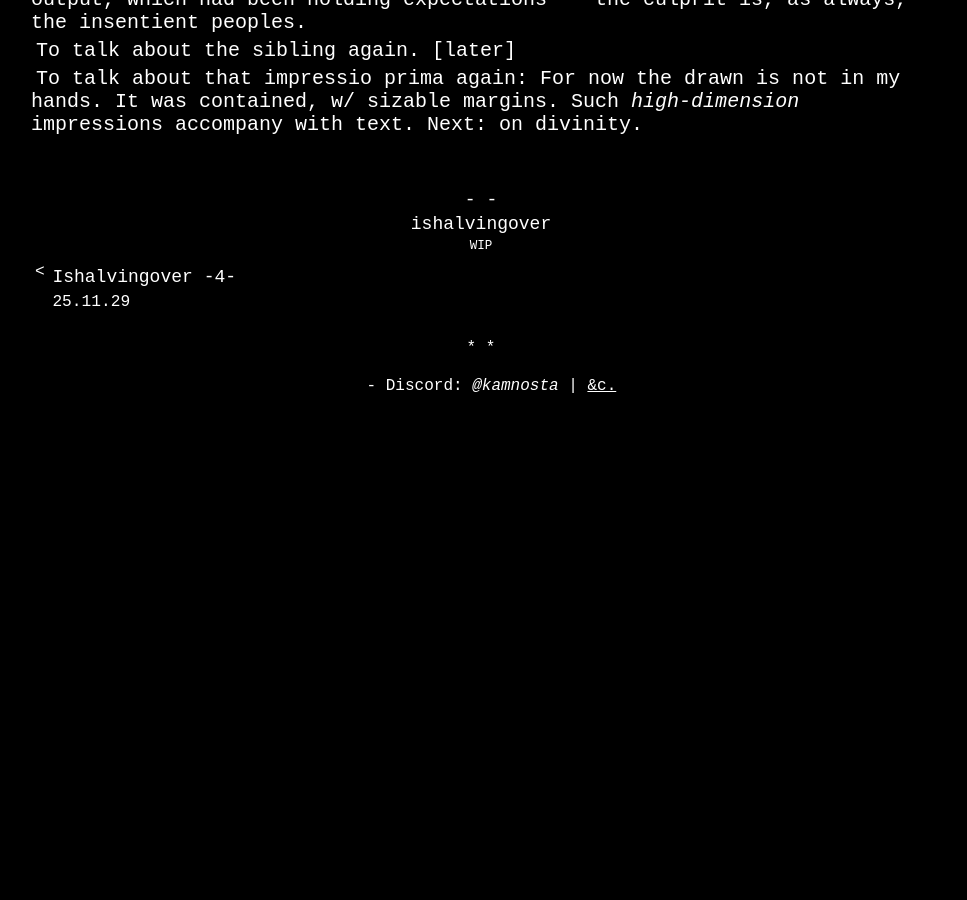
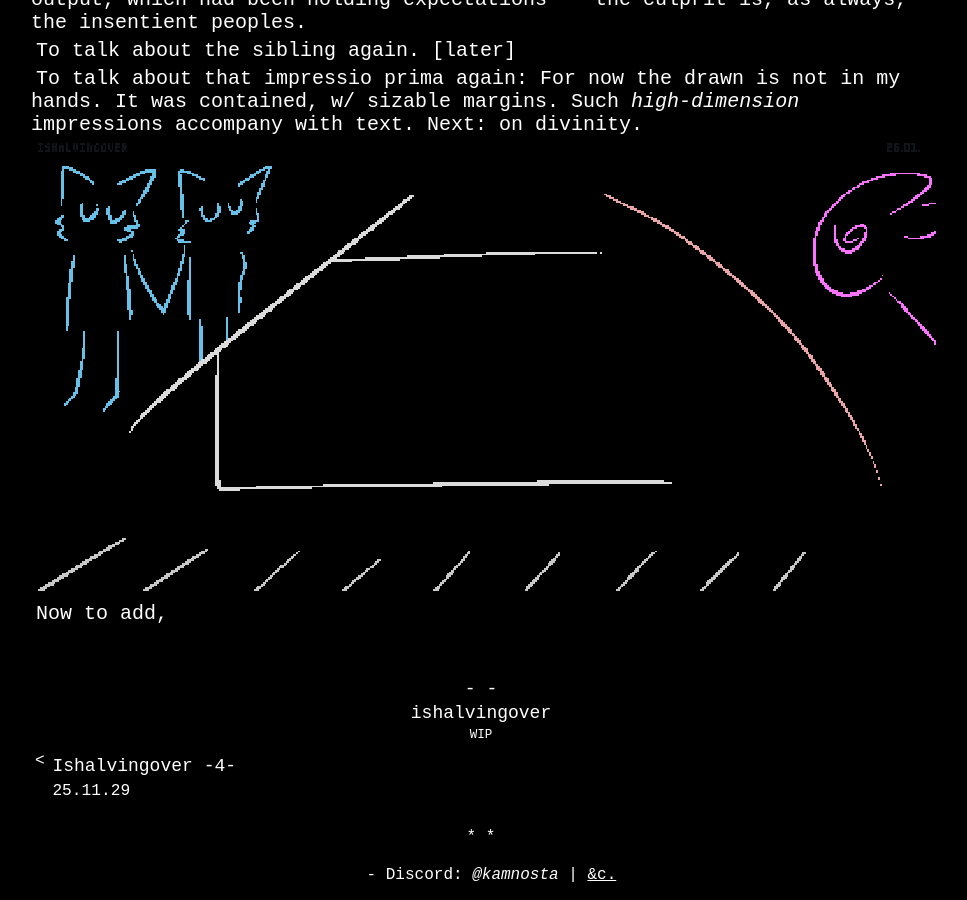
Before and after one commit to kamnosta/kamnosta.github.io, a Jekyll site: the page built from _ishalvingover/25-12-14-5.md, in a window 1280 px wide and 900 px high, scrolled down 1199 px. Shown: the whole window, without its empty margins (159-1126 px from the left). Built offline with Jekyll 4.4.1, drawn with Linux system fonts in a browser that asks for light colours; before the commit the page ends 1610 px from its top, so only the background shows below that.

Commit message:
iho5 update on div

```diff
--- a/_ishalvingover/25-12-14-5.md
+++ b/_ishalvingover/25-12-14-5.md
@@ -55,3 +55,7 @@ To talk about imitating automata. The problem is the high-dimensional-output, wh
 To talk about the sibling again. [later]
 
 To talk about that impressio prima again: For now the drawn is not in my hands. It was contained, w/ sizable margins. Such *high-dimension* impressions accompany with text. Next: on divinity.
+
+![/imgs_ishalvingover/260109_iho_on_div.png](/imgs_ishalvingover/260109_iho_on_div.png)
+
+Now to add,
```
Also changed, not shown: imgs_ishalvingover/260109_iho_on_div.png (added).
